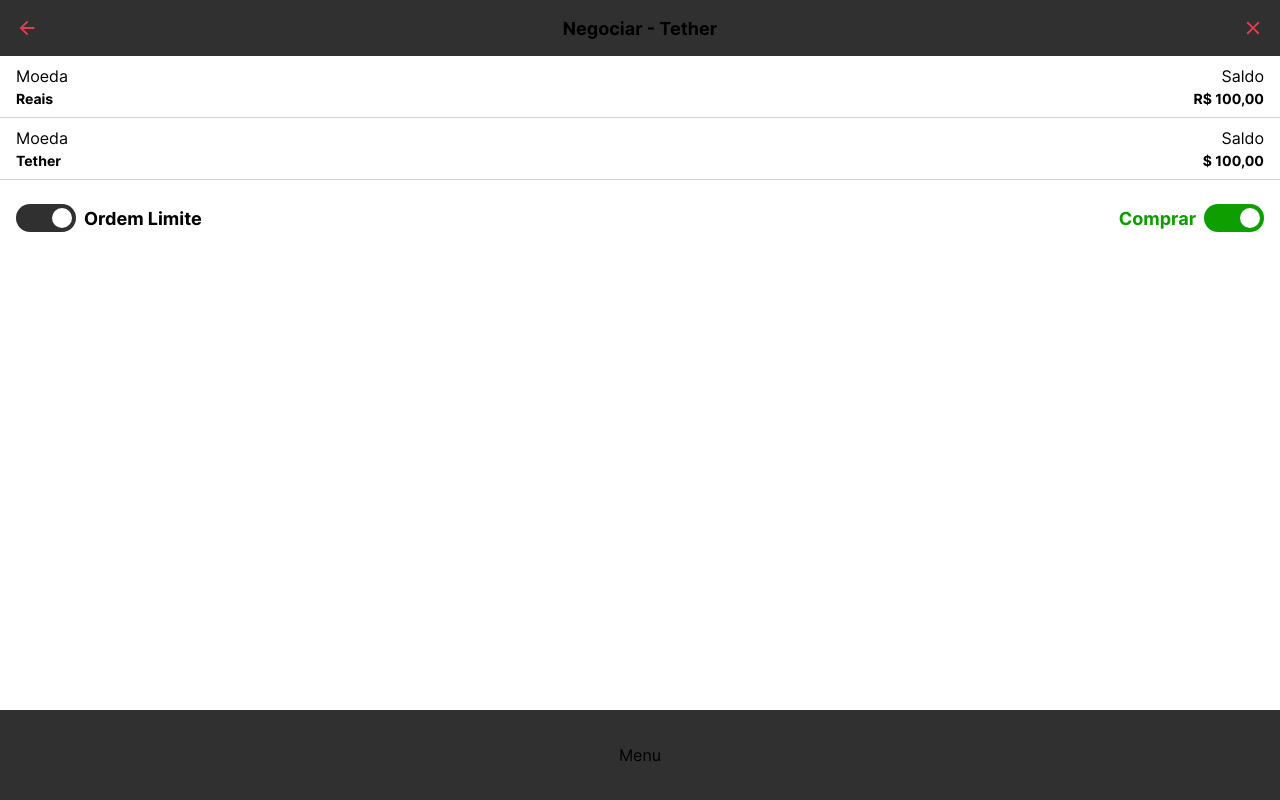
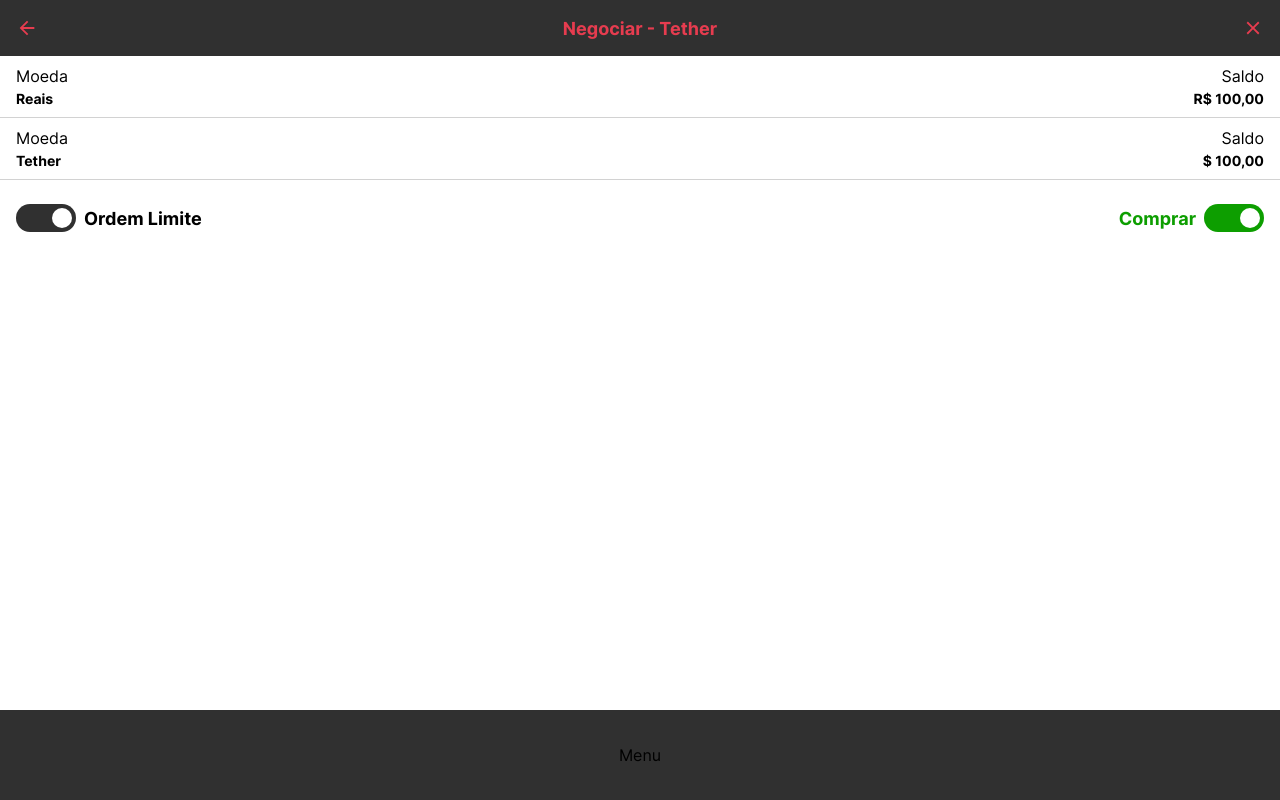
Before and after one commit to fcms14/react-components, a React (Vite) app: page /exchange in a window 1280 px wide. Built offline with nearby package versions, Linux system fonts and the light colour scheme.

Commit message:
fix: Header.Title set parent

```diff
--- a/src/components/organisms/Header/default.tsx
+++ b/src/components/organisms/Header/default.tsx
@@ -7,7 +7,7 @@
 const HeaderDefault = ({ text }: Interface) => {
   return (
     <Header.Root headerStyle={{ justifyContent: "center" }}>
-      <Header.Title> {text} </Header.Title>
+      <Header.Title parent="header"> {text} </Header.Title>
     </Header.Root>
   )
 }
--- a/src/components/organisms/Header/withIcon.tsx
+++ b/src/components/organisms/Header/withIcon.tsx
@@ -17,7 +17,7 @@
   return (
     <Header.Root headerStyle={{ ...headerStyle }}>
       <Header.Spacer width={size} />
-      <Header.Title > {text} </Header.Title>
+      <Header.Title parent="header"> {text} </Header.Title>
       <Header.Icon width={iconSize} icon={icon} onClick={onClick} />
     </Header.Root>
   )
--- a/src/components/organisms/Header/withTwoIcons.tsx
+++ b/src/components/organisms/Header/withTwoIcons.tsx
@@ -14,7 +14,7 @@
   return (
     <Header.Root>
       <Header.Icon width={iconSize} icon={leftIcon} onClick={leftClick} />
-      <Header.Title> {text} </Header.Title>
+      <Header.Title parent="header"> {text} </Header.Title>
       <Header.Icon width={iconSize} icon={rightIcon} onClick={rightClick} />
     </Header.Root>
   )
```
